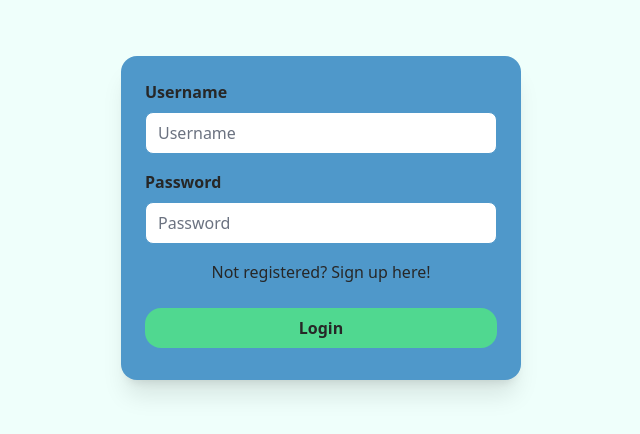
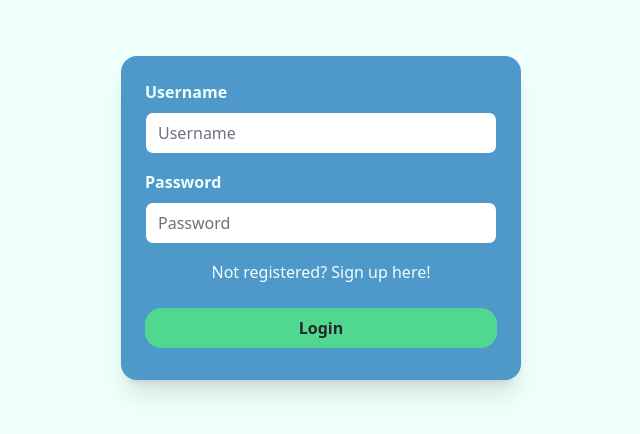
Before and after one commit to GianlucaTurra/JazzIT, a Django app: page /login/ in a window 1280 px wide. Shown: the top 434 px of the page, without its empty margins (319-959 px from the left). Run offline with Django 5.2, Linux system fonts and the light colour scheme; style sheets or scripts are compiled from the project's sources; some libraries are stand-ins or nearby versions.

Commit message:
Refactoring Login

```diff
--- a/jazz_it/core/forms.py
+++ b/jazz_it/core/forms.py
@@ -10,18 +10,17 @@
 
 
 class LoginForm(AuthenticationForm):
-    """Django Form for user login
 
-    Form input fields are defined here wile labels and input button are in the template
-    """
-    username = forms.CharField(widget=forms.TextInput(attrs={
-        'placeholder': 'Username',
-        'class': INPUT_CLASSES
-    }))
-    password = forms.CharField(widget=forms.PasswordInput(attrs={
-        'placeholder': 'Password',
-        'class': INPUT_CLASSES
-    }))
+    username = forms.CharField(
+        widget=forms.TextInput(attrs={'class': INPUT_CLASSES, 'placeholder': _('Username')}),
+        label=_('Username'),
+        required=True,
+    )
+    password = forms.CharField(
+        widget=forms.PasswordInput(attrs={'class': INPUT_CLASSES, 'placeholder': _('Password')}),
+        label=_('Password'),
+        required=True,
+    )
 
 
 class SignUpForm(UserCreationForm):
--- a/jazz_it/core/templates/core/login.html
+++ b/jazz_it/core/templates/core/login.html
@@ -1,19 +1,31 @@
 {% extends "core/base.html" %}
-
+{% block extra %}
+    {% load static %}
+	<link rel="stylesheet" href="{% static 'css/forms.css' %}">
+{% endblock %}
 {% block content %}
     <div class="px-6 py-8 flex flex-col items-center justify-normal md:h-screen mx-auto">
         <div class="p-6 space-y-4 w-full md:mt-0 sm:max-w-md">
-            <form action="/login/" method="post" class="rounded-2xl px-6 pt-6 pb-8 mb-4 bg-extra shadow-xl">
+            <form action="{% url 'core:login' %}"
+                  method="post"
+                  class="rounded-2xl px-6 pt-6 pb-8 mb-4 bg-extra shadow-xl">
                 {% csrf_token %}
-                <div class="mb-4">
-                    <label for="username" class="block text-m font-semibold mb-2">Username</label>
-                    {{ form.username }}
-                </div>
-                <div class="mb-4">
-                    <label for="password" class="block text-m font-semibold mb-2">Password</label>
-                    {{ form.password }}
-                </div>
-                <div class="flex align-middle justify-center">
+                {% for field in form %}
+                	<div class="mb-4">
+                        <label for="{{ field.id_for_label }}"
+                               class="block text-m font-semibold mb-2 field-label">{{ field.label }}</label>
+                        {{ field }}
+                    </div>
+                {% endfor %}
+                {% if form.errors or form.non_field_errors %}
+                    <div class="font-semibold">
+                        {% for field in form %}
+                        	{{ field.errors }}
+                        {% endfor %}
+                        {{ form.non_field_errors }}
+                    </div>
+                {% endif %}
+                <div class="flex align-middle justify-center field-label">
                     <a href="{% url "core:signup" %}" class="justify-center">Not registered? Sign up here!</a>
                 </div>
                 <div class="flex items-center mt-2">
--- /dev/null
+++ b/jazz_it/static/css/forms.css
@@ -0,0 +1,7 @@
+.field-label {
+    color: var(--color-label);
+}
+
+.errorlist { /* django class for form's errors */
+    color: var(--color-error);
+}
```
